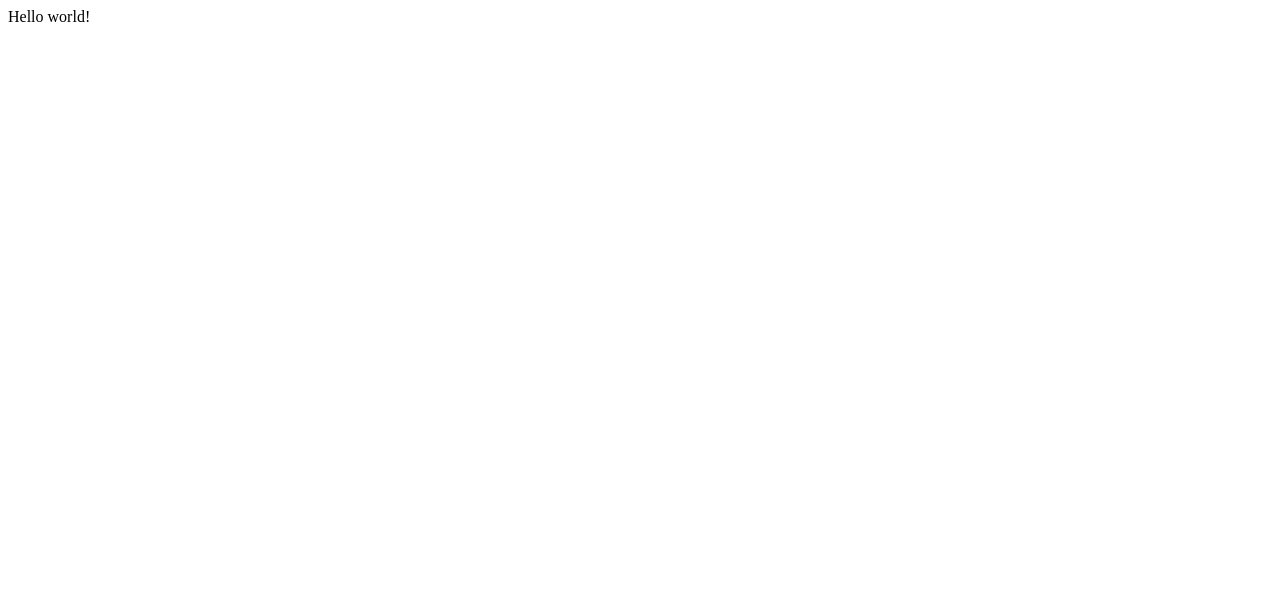
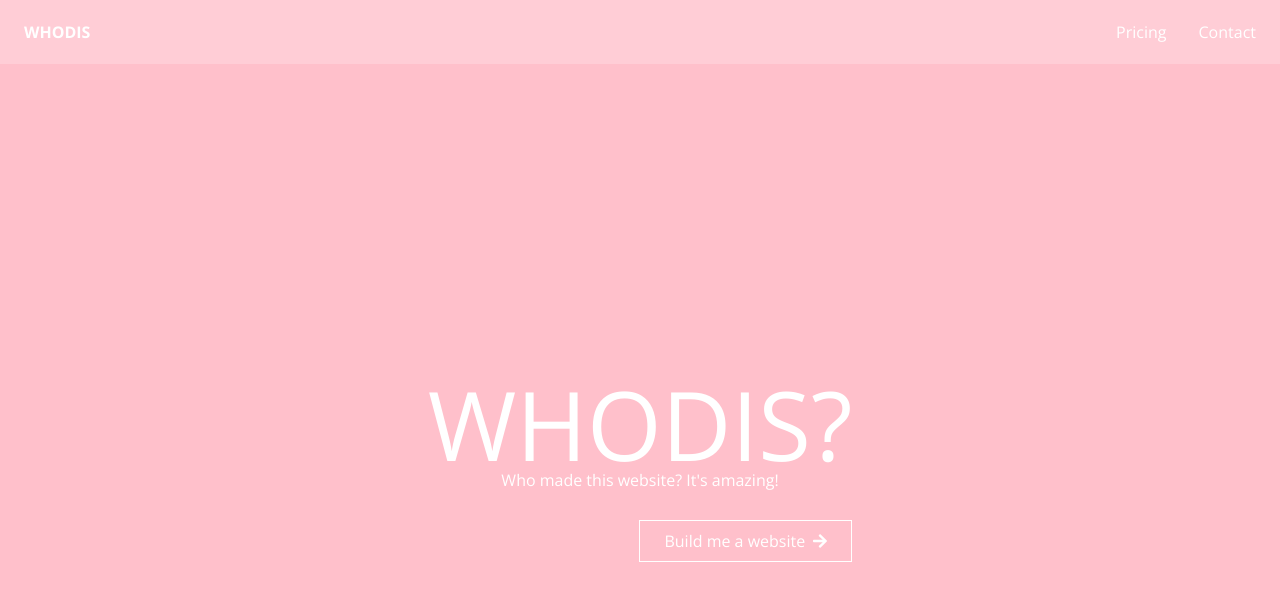
Before and after one commit to who-dis/homepage, a Gatsby site: page / in a window 1280 px wide. Built offline with nearby package versions, Linux system fonts and the light colour scheme; Gatsby itself is replaced by a stand-in of ours.

Commit message:
SETUP: Create basic homepage project

```diff
--- a/gatsby-config.js
+++ b/gatsby-config.js
@@ -5,5 +5,9 @@
  */
 
 module.exports = {
-  /* Your site config here */
+  plugins: [
+    `gatsby-plugin-layout`,
+    `gatsby-plugin-styled-components`,
+    `gatsby-plugin-netlify`,
+  ],
 }
--- /dev/null
+++ b/src/components/navbar.js
@@ -0,0 +1,41 @@
+import React from 'react';
+import { Link } from 'gatsby';
+import styled from 'styled-components';
+
+const Nav = styled.nav`
+  width: 100%;
+  padding: 1.5rem;
+  background-color: rgba(255, 255, 255, 0.2);
+  display: flex;
+  justify-content: space-between;
+`;
+
+const StyledLink = styled(Link)`
+  text-decoration: none;
+  color: inherit;
+  font-weight: 300;
+  &:not(:first-child) {
+    margin-left: 2rem;
+  }
+  &:hover {
+    text-decoration: underline;
+  }
+`;
+
+const LogoLink = styled(StyledLink)`
+  font-weight: bold;
+`;
+
+const Navbar = () => {
+  return (
+    <Nav>
+      <LogoLink to="/">WHODIS</LogoLink>
+      <div>
+        <StyledLink to="/pricing">Pricing</StyledLink>
+        <StyledLink to="/contact">Contact</StyledLink>
+      </div>
+    </Nav>
+  );
+};
+
+export default Navbar;
--- /dev/null
+++ b/src/layouts/index.js
@@ -0,0 +1,32 @@
+import React from 'react';
+import styled from 'styled-components';
+import '../styles/reset.css';
+import Navbar from '../components/navbar';
+
+const Container = styled.div`
+  @import url('https://fonts.googleapis.com/css?family=Open+Sans:300,400,700&display=swap');
+  display: flex;
+  flex-direction: column;
+  align-items: center;
+  color: white;
+  min-height: 100vh;
+  background-color: pink;
+  font-family: 'Open Sans', sans-serif;
+`;
+
+const Main = styled.main`
+  flex-grow: 1;
+  display: flex;
+  width: 100%;
+`;
+
+const Layout = props => {
+  return (
+    <Container>
+      <Navbar />
+      <Main>{props.children}</Main>
+    </Container>
+  );
+};
+
+export default Layout;
--- a/src/pages/index.js
+++ b/src/pages/index.js
@@ -1,3 +1,62 @@
-import React from "react"
+import React from 'react';
+import { Link } from 'gatsby';
+import styled from 'styled-components';
+import { FontAwesomeIcon } from '@fortawesome/react-fontawesome';
+import { faArrowRight } from '@fortawesome/free-solid-svg-icons';
 
-export default () => <div>Hello world!</div>
+const Title = styled.h1`
+  font-size: 6rem;
+  font-weight: 300;
+`;
+
+const Subtitle = styled.h1`
+  font-weight: 300;
+`;
+
+const Logo = styled.header`
+  text-align: center;
+  position: relative;
+`;
+
+const Container = styled.div`
+  flex: 1;
+  display: flex;
+  align-items: center;
+  justify-content: center;
+`;
+
+const CTA = styled(Link)`
+  font-weight: 300;
+  text-decoration: none;
+  color: inherit;
+  margin-top: 2rem;
+  position: absolute;
+  right: 0;
+  padding: 0.75rem 1.5rem;
+  border: 1px solid white;
+  &:hover {
+    text-decoration: underline;
+    cursor: pointer;
+  }
+`;
+
+const StyledFontAwesomeIcon = styled(FontAwesomeIcon)`
+  font-size: 1rem;
+  margin-left: 0.25rem;
+`;
+
+const Index = () => {
+  return (
+    <Container>
+      <Logo>
+        <Title>WHODIS?</Title>
+        <Subtitle>Who made this website? It's amazing!</Subtitle>
+        <CTA to="/pricing">
+          Build me a website <StyledFontAwesomeIcon icon={faArrowRight} />
+        </CTA>
+      </Logo>
+    </Container>
+  );
+};
+
+export default Index;
--- /dev/null
+++ b/src/styles/reset.css
@@ -0,0 +1,47 @@
+* {
+  box-sizing: border-box;
+}
+
+html, body, div, span, applet, object, iframe,
+h1, h2, h3, h4, h5, h6, p, blockquote, pre,
+a, abbr, acronym, address, big, cite, code,
+del, dfn, em, img, ins, kbd, q, s, samp,
+small, strike, strong, sub, sup, tt, var,
+b, u, i, center,
+dl, dt, dd, ol, ul, li,
+fieldset, form, label, legend,
+table, caption, tbody, tfoot, thead, tr, th, td,
+article, aside, canvas, details, embed,
+figure, figcaption, footer, header, hgroup,
+menu, nav, output, ruby, section, summary,
+time, mark, audio, video {
+	margin: 0;
+	padding: 0;
+	border: 0;
+	font-size: 100%;
+	font: inherit;
+	vertical-align: baseline;
+}
+/* HTML5 display-role reset for older browsers */
+article, aside, details, figcaption, figure,
+footer, header, hgroup, menu, nav, section {
+	display: block;
+}
+body {
+	line-height: 1;
+}
+ol, ul {
+	list-style: none;
+}
+blockquote, q {
+	quotes: none;
+}
+blockquote:before, blockquote:after,
+q:before, q:after {
+	content: '';
+	content: none;
+}
+table {
+	border-collapse: collapse;
+	border-spacing: 0;
+}
```
Also changed, not shown: package.json (+9 -1 lines), src/pages/pricing.js (added, +64 -0 lines), 2 other files.
